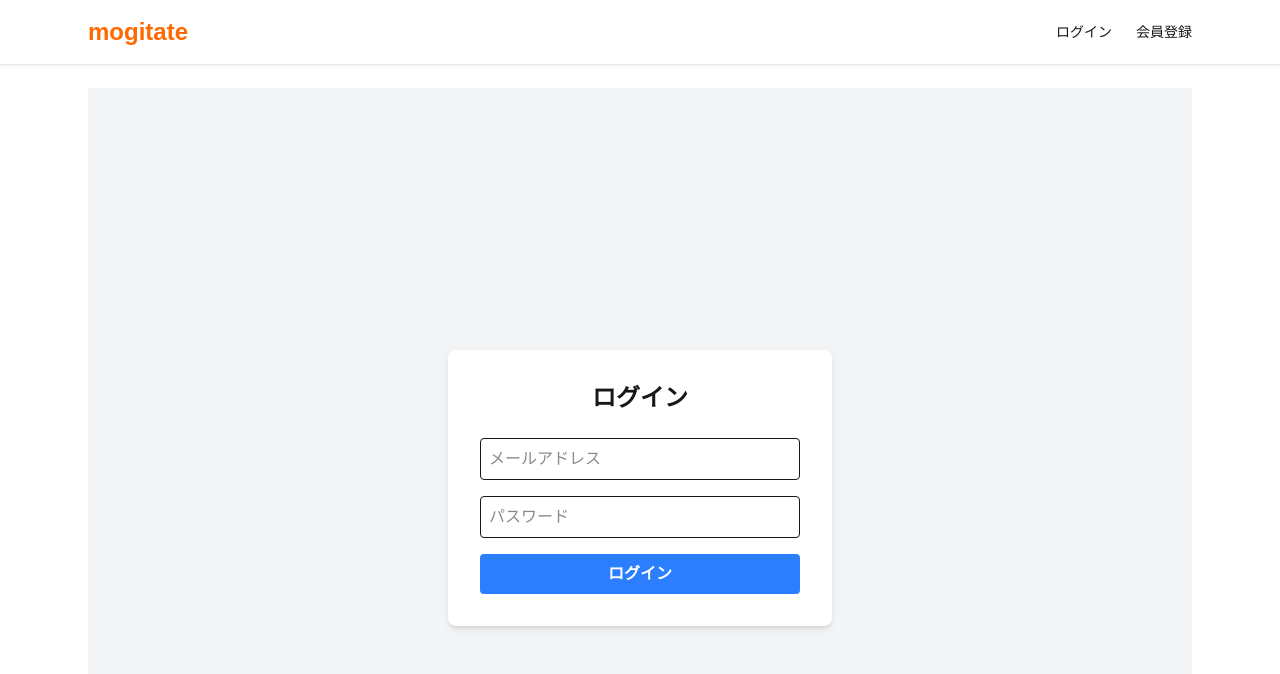
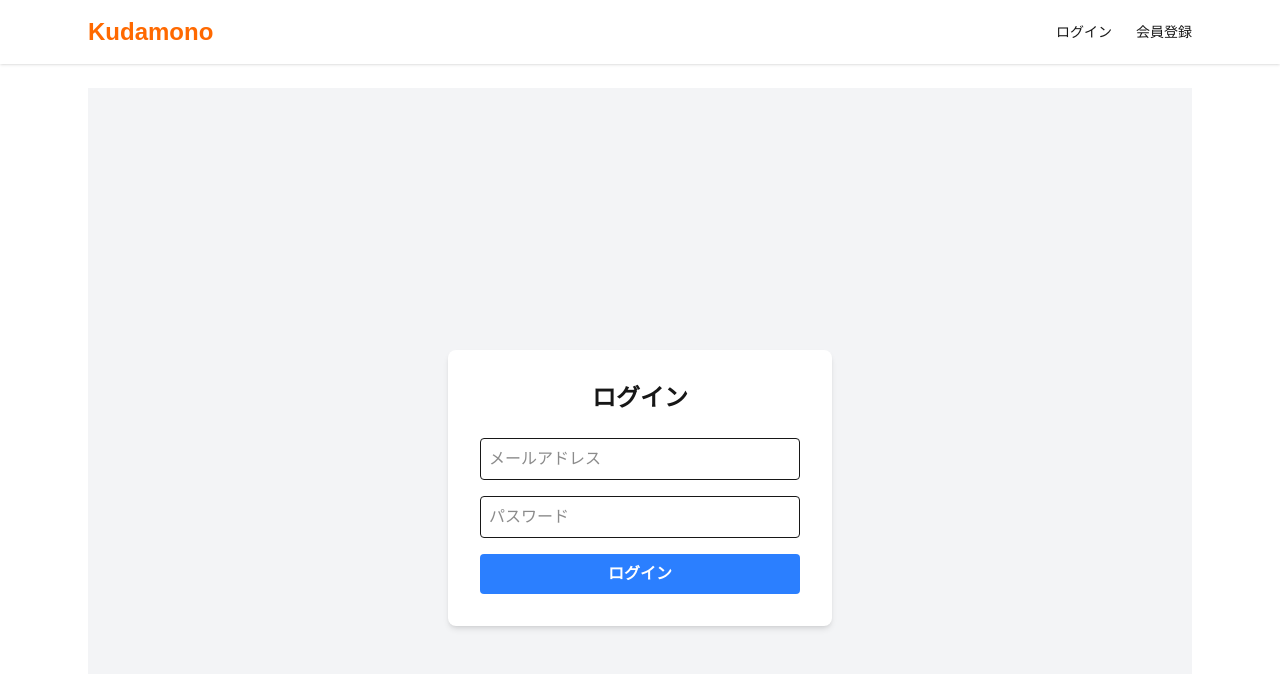
Before and after one commit to shoyama1010/fruit-furima-frontend, a Next.js app: page /login in a window 1280 px wide. Shown: the top 674 px of the page. Built offline with nearby package versions, Linux system fonts and the light colour scheme; no server answers.

Commit message:
ロゴ修正

```diff
--- a/src/components/Header.tsx
+++ b/src/components/Header.tsx
@@ -84,7 +84,8 @@ export default function Header() {
                     href="/products"
                     className="text-2xl font-bold text-orange-500"
                 >
-                    mogitate
+                    {/* mogitate */}
+                    Kudamono
                 </Link>
 
                 <nav className="flex items-center space-x-6 text-sm">
```
